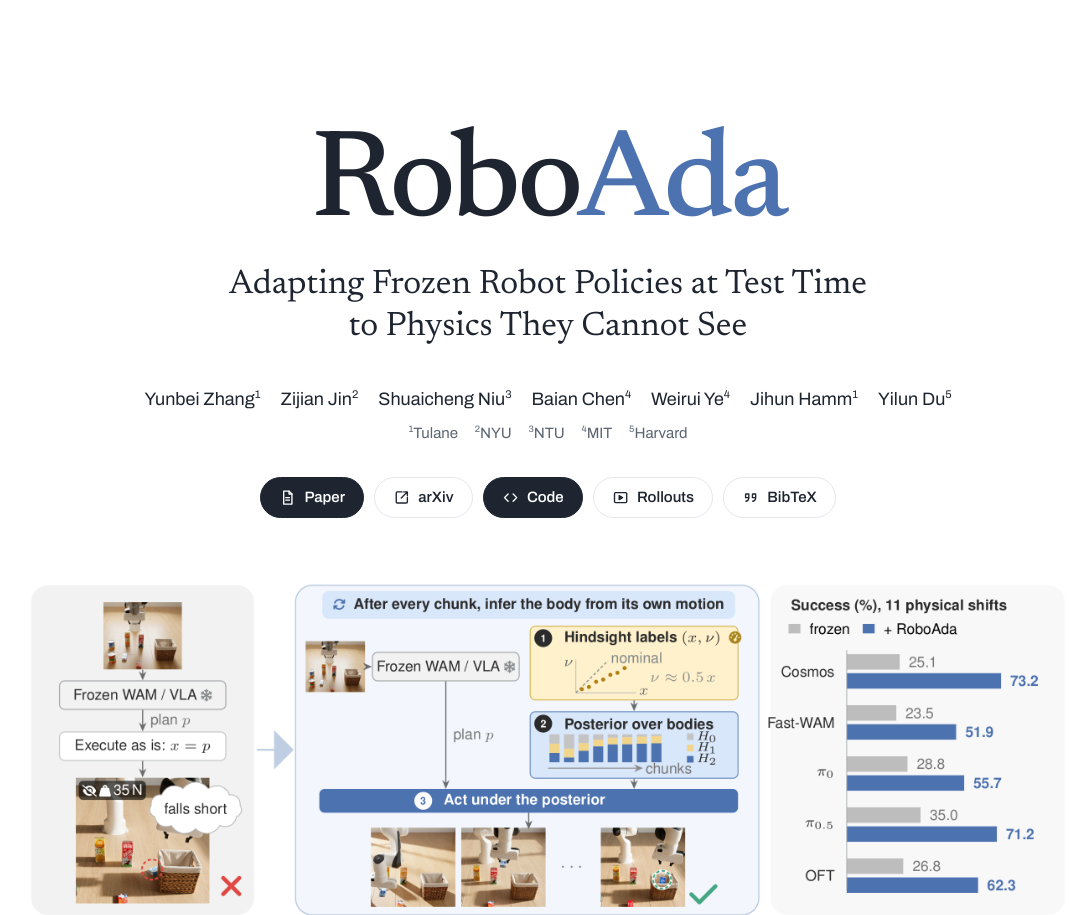
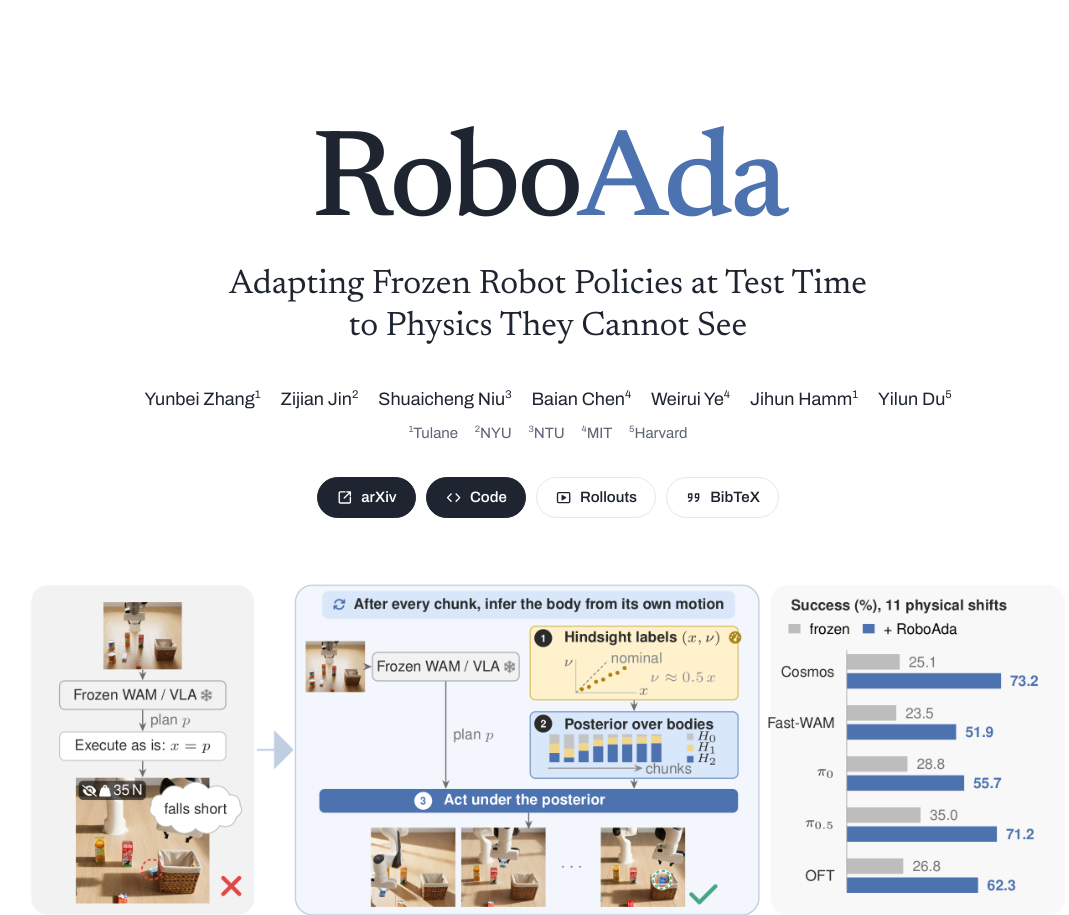
Before and after one commit to RoboAda/RoboAda.github.io, a plain HTML site: page index.html in a window 1280 px wide. Shown: the top 915 px of the page, without its empty margins (92-1161 px from the left). Drawn offline with Linux system fonts and the light colour scheme; animation ran at ten frames a second.

Commit message:
One arXiv link to the arXiv PDF instead of separate Paper and arXiv links

```diff
--- a/index.html
+++ b/index.html
@@ -54,8 +54,7 @@
     <span><sup>5</sup>Harvard</span>
   </p>
   <nav class="links" aria-label="Project links">
-    <a class="pill main" href="https://arxiv.org/pdf/2611.30209"><svg class="ic"><use href="#i-paper"/></svg>Paper</a>
-    <a class="pill" href="https://arxiv.org/abs/2611.30209"><svg class="ic"><use href="#i-abs"/></svg>arXiv</a>
+    <a class="pill main" href="https://arxiv.org/pdf/2611.30209"><svg class="ic"><use href="#i-abs"/></svg>arXiv</a>
     <a class="pill main" href="https://github.com/RoboAda/RoboAda"><svg class="ic"><use href="#i-code"/></svg>Code</a>
     <a class="pill" href="#rollouts"><svg class="ic"><use href="#i-film"/></svg>Rollouts</a>
     <a class="pill" href="#cite"><svg class="ic"><use href="#i-quote"/></svg>BibTeX</a>
```
